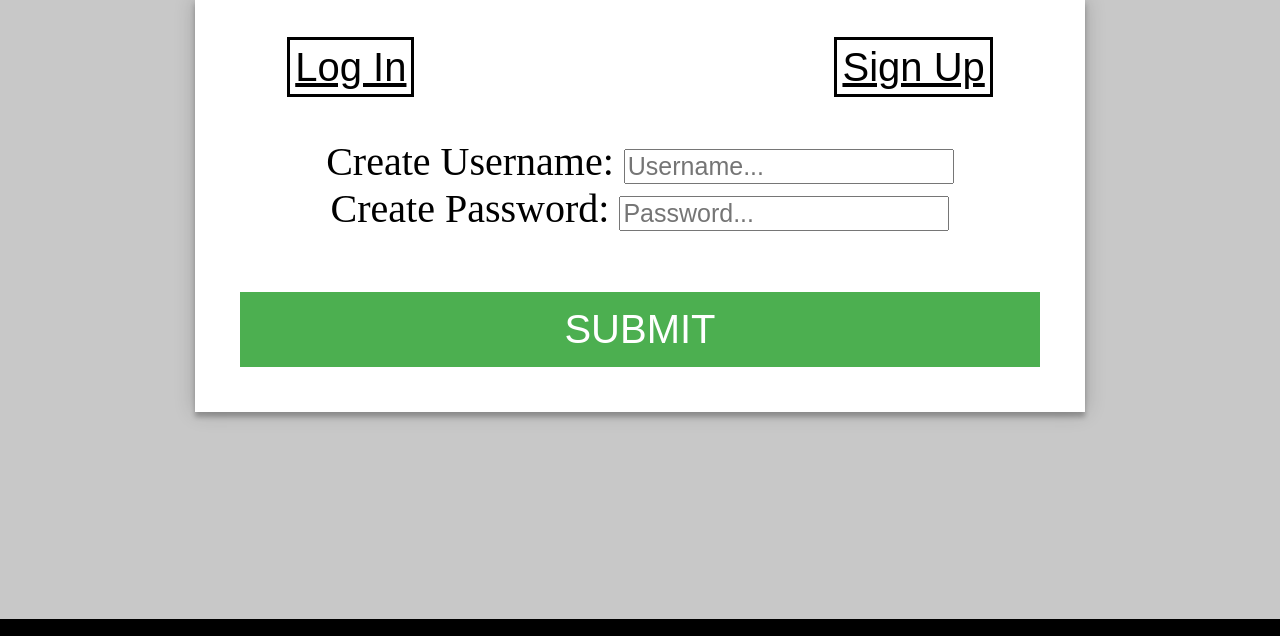
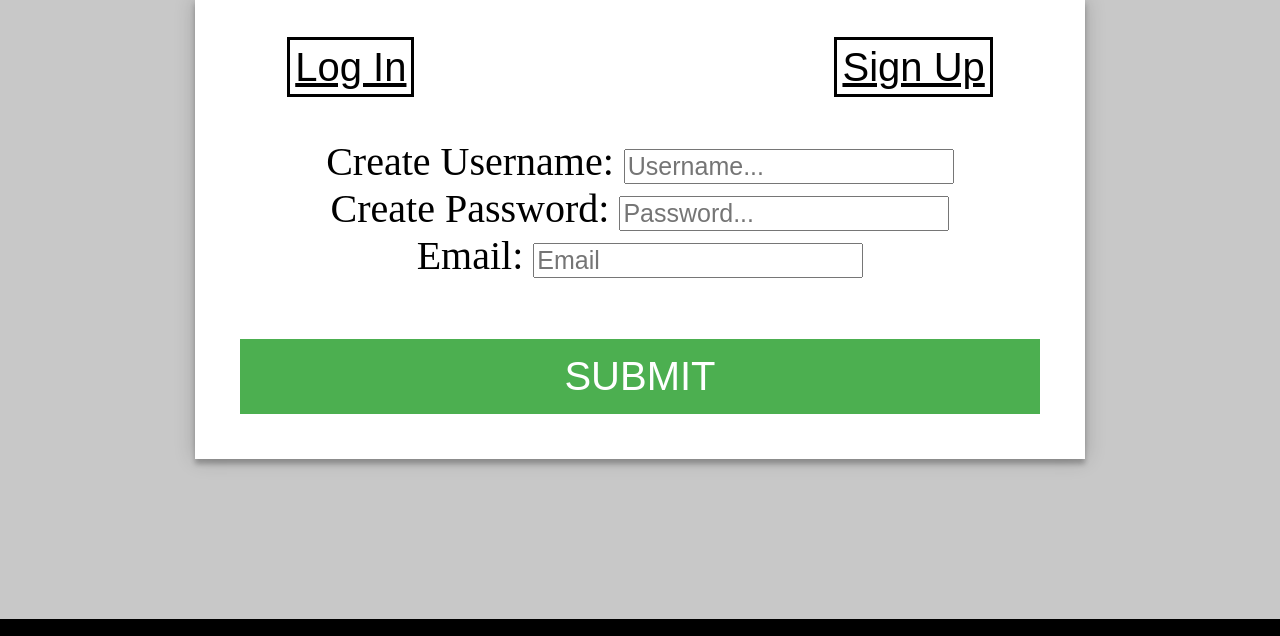
Before and after one commit to DavidGhawi/Cemetery_Web_App, a Flask app: page /signup in a window 1280 px wide. Shown: the part 164-800 px from the top of the page. Run offline with Flask 2, Linux system fonts and the light colour scheme.

Commit message:
Me and sam added the sending of email to the user

```diff
--- a/server.py
+++ b/server.py
@@ -1,3 +1,4 @@
+from email.message import EmailMessage
 import os
 import sqlite3
 import json
@@ -7,6 +8,9 @@ import ssl
 from flask import Flask, redirect, request, render_template, jsonify
 from werkzeug.security import generate_password_hash, check_password_hash
 from flask_login import LoginManager, login_user, login_required, logout_user, current_user
+from email.mime.text import MIMEText
+from email.mime.multipart import MIMEMultipart
+import math, random
 ALLOWED_EXTENSIONS = set(['txt', 'pdf', 'png', 'jpg', 'jpeg', 'gif'])
 
 DATABASE = 'cemetery_db.db'
@@ -191,12 +195,13 @@ def createuser():
         Username = request.form.get('Username', default="Error").lower()
         Password = request.form.get('Password', default="Error")
         Password = generate_password_hash(Password)
+        Email = request.form.get('Email', default="Error")
         if len(Username) == 0 or len(Password) == 0 or len(Email) == 0:
             return render_template('signup.html', message = "Must fill out all fields")
         conn = sqlite3.connect(DATABASE)
         cur = conn.cursor()
-        cur.execute("INSERT INTO Login ('Username', 'Password')\
-                    VALUES (?,?)", (Username, Password))
+        cur.execute("INSERT INTO Login ('Username', 'Password', 'Email')\
+                    VALUES (?,?,?)", (Username, Password, Email))
 
         conn = sqlite3.connect(DATABASE)
         cur = conn.cursor()
@@ -207,8 +212,8 @@ def createuser():
         if count > 0:
             return render_template('signup.html', message="Username already registered.")
 
-        cur.execute("INSERT INTO Login ('Username', 'Password')\
-                    VALUES (?,?)", (Username, Password))
+        cur.execute("INSERT INTO Login ('Username', 'Password', 'Email')\
+                    VALUES (?,?,?)", (Username, Password, Email))
 
         conn.commit()
         conn.close()
@@ -340,35 +345,52 @@ def information(id):
         return render_template('nodata.html')
 
 
+
+
 @app.route("/forgot", methods=['POST', 'GET'])
 def email():
-    if request.method == 'GET':
-        return render_template("forgotpass.html")
-    if request.method == 'POST':
-        user = request.form.get('Username')
-        conn = sqlite3.connect(DATABASE)
-        c = conn.cursor()
-        data = c.execute(
+        if request.method == 'GET':
+            return render_template("forgotpass.html")
+        if request.method == 'POST':
+            user = request.form.get('Username')
+            conn = sqlite3.connect(DATABASE)
+            print ("hi")
+            c = conn.cursor()
+            data = c.execute(
             "SELECT Email FROM Login WHERE Username=?;", [user]).fetchone()
         conn.close()
         if data is None:
             return render_template("forgotpass.html", message="no email was found with this username")
-        smtp_server = "smtp.gmail.com"
-        port = 587
-        context = ssl.create_default_context()
-        try:
+        else:
+            smtp_server = "mail.kavin.rocks"
+            port = 587
+            digits = "0123456789"
+            OTP = ""
+            for i in range(4) :
+                OTP += digits[math.floor(random.random() * 10)]
             with smtplib.SMTP(smtp_server, port) as server:
-                server.starttls(context=context)
-                server.login('stwooloscemetary.cardiff@gmail.com')
-                server.sendmail('stwooloscemetary.cardiff@gmail.com',
-                                'hamedsarmi123@gmail.com', 'TEST')
-        except Exception as e:
-            # Print any error messages to stdout
-            print(e)
-        finally:
-            server.quit()
-        return render_template("newpass.html")
+                server.starttls()
+                server.login('cemetery-mailer', 'vKyfkrNo83KR5zaJ')
+                sender_email = 'cemetery-mailer@kavin.rocks'
+                receiver_email = data[0]
+                message = MIMEMultipart("alternative")
+                message["Subject"] = "multipart test"
+                message["From"] = sender_email
+                message["To"] = receiver_email
 
+
+
+                # Create the plain-text and HTML version of your message
+                text = """\
+                Here is your one time code: """ + OTP
+
+
+                part1 = MIMEText(text, "plain")
+                message.attach(part1)
+                server.sendmail(sender_email,
+                receiver_email, message.as_string())
+                server.quit()
+            return render_template("newpass.html")
 
 if __name__ == "__main__":
     app.run(debug=True, host='0.0.0.0')
--- a/templates/forgotpass.html
+++ b/templates/forgotpass.html
@@ -1,7 +1,7 @@
 {%extends 'login_page.html'%}
 
 {% block titleBlock%}
-<h1 id="headerContent"> Forgot Password </h1>
+Forgot Password
 {%endblock%}
 
 {% block mainBlock%}
--- a/templates/signup.html
+++ b/templates/signup.html
@@ -4,6 +4,8 @@
 	<input type="text" name="Username" placeholder="Username..." /><br />
 	Create Password:
 	<input id="psswrd" type="text" name="Password" placeholder="Password..." /><br />
+	Email:
+	<input type="Email" name="Email" placeholder="Email"> <br>
 	<button type="submit" id="mySubmit">Submit</button>
 </form>
 
```
